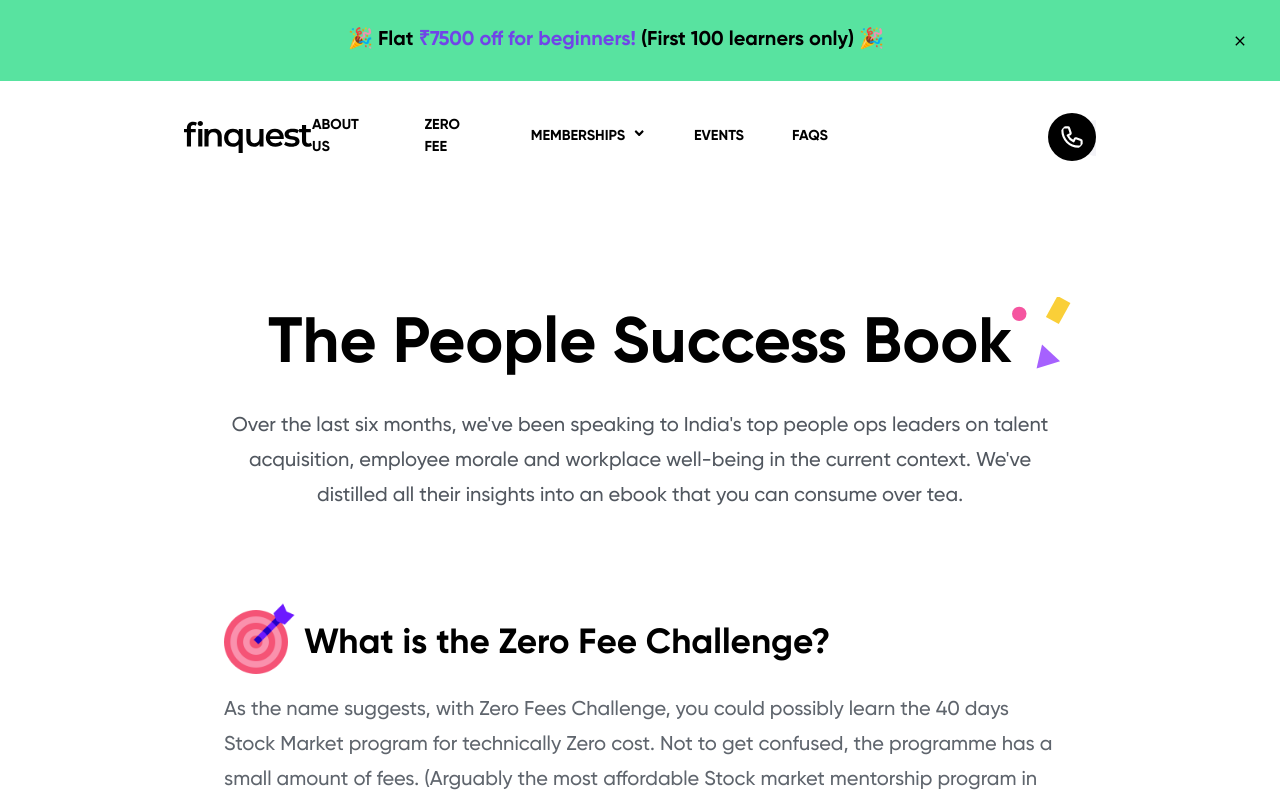
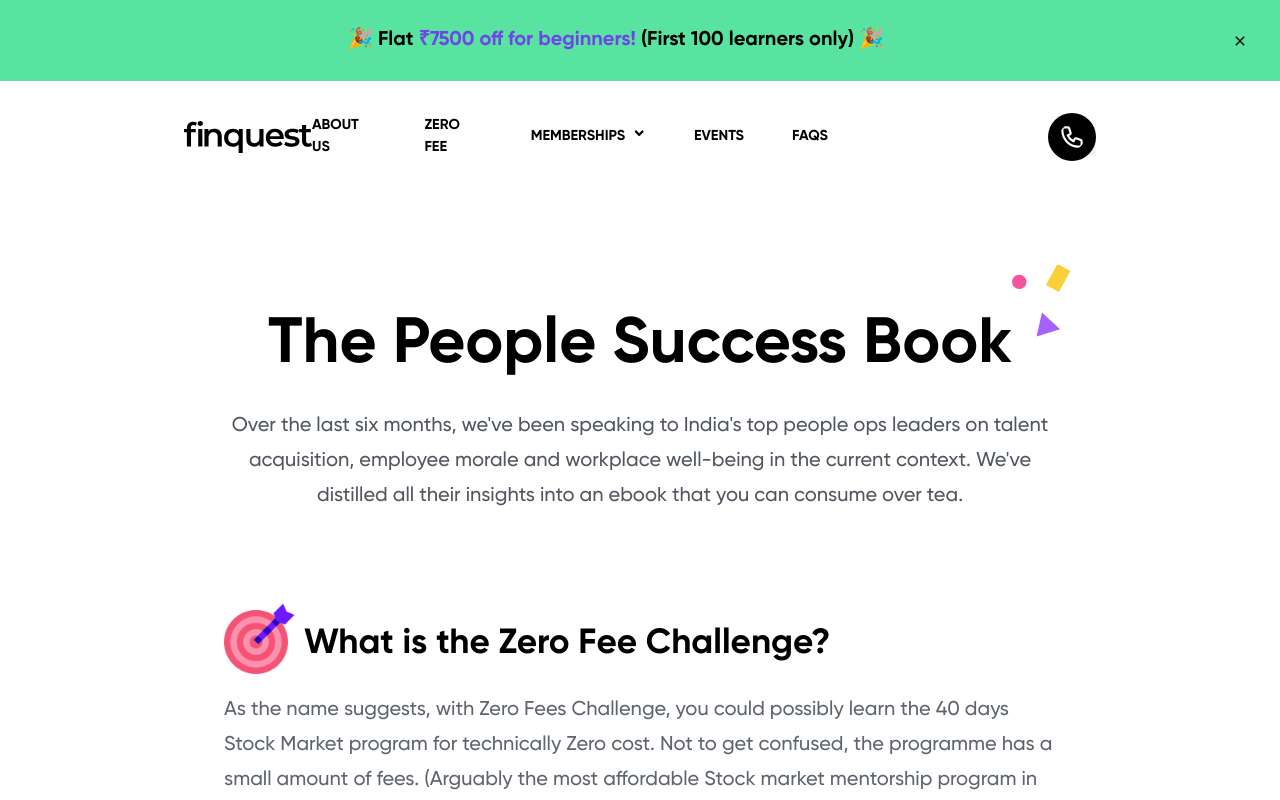
Before and after one commit to emanuelchristo/finquest, a Next.js app: page /zero-fee-challenge in a window 1280 px wide. Shown: the top 800 px of the page. Built offline with nearby package versions, Linux system fonts and the light colour scheme.

Commit message:
zero fee

```diff
--- a/components/ZeroFee/Hero/hero.module.css
+++ b/components/ZeroFee/Hero/hero.module.css
@@ -43,7 +43,7 @@ margin-left: -1rem;
 .decoration {
 	position: absolute;
 	right: -1rem;
-	top: 0;
+	top: -2rem;
 }
 @media (max-width: 639px) {
 	.heading {
```
